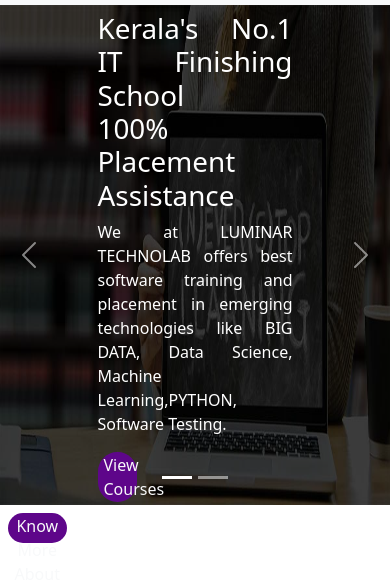
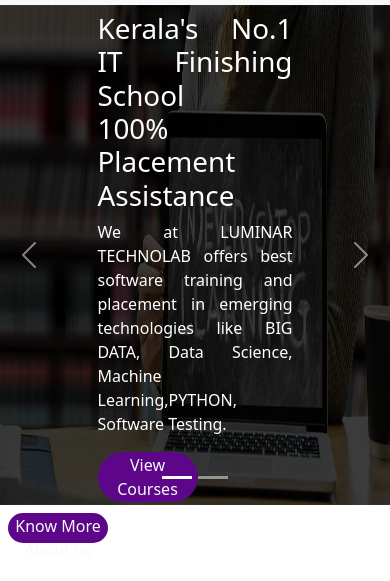
Before and after one commit to VishnuanandK/luminarwebsite, a plain HTML site: page index.html in a window 390 px wide. Shown: the part 81-662 px from the top of the page. Drawn offline with nearby package versions, Linux system fonts and the light colour scheme.

Commit message:
button edited

```diff
--- a/luminar.css
+++ b/luminar.css
@@ -44,8 +44,19 @@ input{
     height: 50px;
     width: 20%;
     outline: none;
+
 }
 textarea{
     outline: none;
     height: 100px;
 }
+@media (max-width:500px) {
+    .btv{
+
+width: 100px;    }
+.mainbt{
+    width: 100px;
+
+}
+
+}
```
